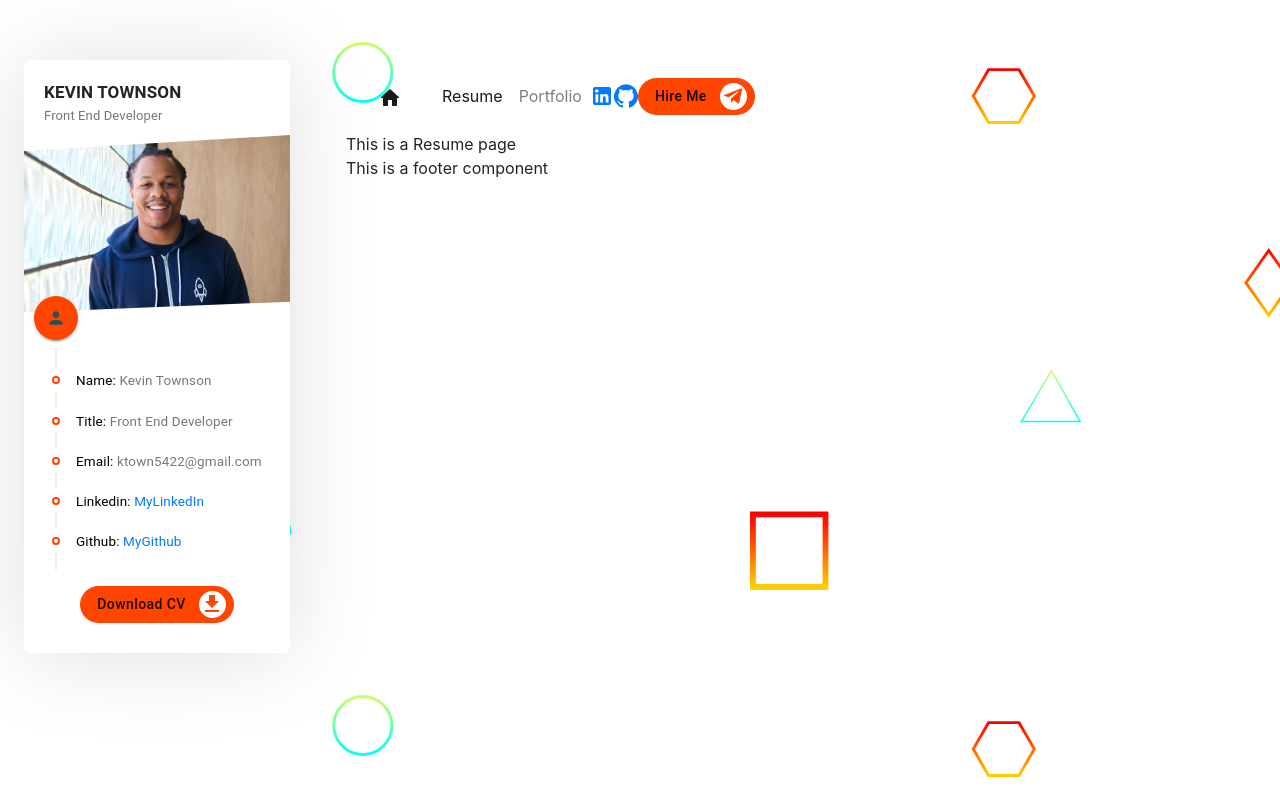
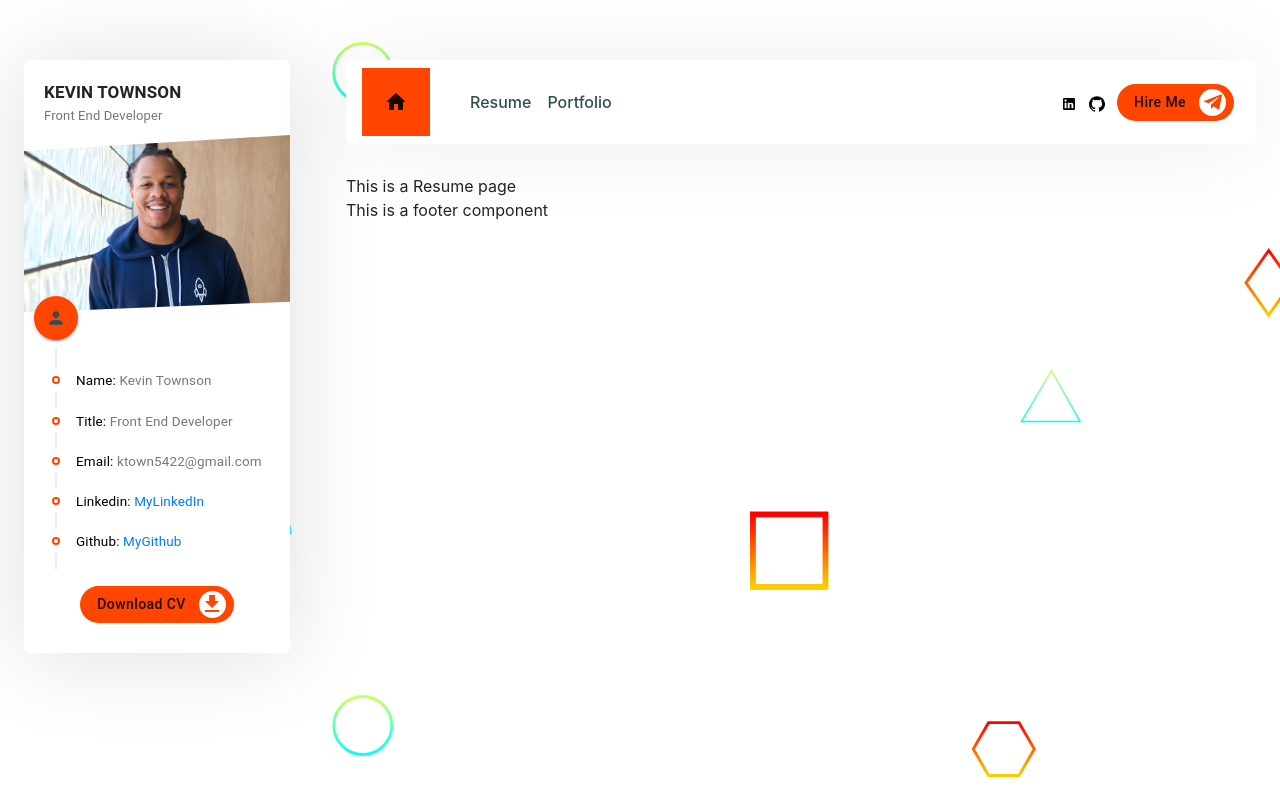
Before and after one commit to ktown5422/reactjs-portfolio, a React (Create React App) app: page / in a window 1280 px wide. Built offline with nearby package versions, Linux system fonts and the light colour scheme.

Commit message:
update styles to header and add routes links and icons to header component

```diff
--- /dev/null
+++ b/src/components/Header/Header.css
@@ -0,0 +1,42 @@
+.header {
+    margin-bottom: 30px !important;
+    background-color: white !important;
+    padding: 0 22px 0 0 !important;
+    border-radius: 6px !important;
+    box-shadow: 0px 2px 92px 0px rgba(0, 0, 0, 0.07) !important;
+}
+.header .header_link {
+    font-weight: 500;
+    color: darkslategray !important;
+}
+.header .header_link:hover {
+    color: var(--main-color) !important;
+}
+.header .header_link_active {
+    font-weight: 500;
+    color: var(--main-color) !important;
+}
+.header .header_home {
+    background-color: var(--main-color);
+    padding: 22px !important;
+    display: flex;
+    justify-content: center;
+    align-items: center;
+    border-top-left-radius: inherit;
+    border-bottom-left-radius: inherit;
+}
+
+.header_left {
+    margin-right: auto;
+}
+
+.header .header_right {
+    display: flex !important;
+    align-items: center !important;
+}
+
+.header .header_right > a > .MuiSvgIcon-root {
+    font-size: 16px !important;
+    margin-right: 12px;
+    color: black;
+}
--- a/src/components/Header/Header.js
+++ b/src/components/Header/Header.js
@@ -12,6 +12,7 @@
 import { HomeRounded, Telegram } from "@material-ui/icons";
 import resumeData from "../../utils/resumeData";
 import CustomButton from "../Button/Button";
+import './Header.css';
 
 const Header = (props) => {
     const pathName = props?.location?.pathName;
@@ -27,12 +28,13 @@
         <Navbar.Toggle />
 
         <Navbar.Collapse>
-            <Nav>
+            <Nav className="header_left">
             {/* Resume Link */}
                 <Nav.Link
                     as={NavLink}
                     to="/"
-                className={pathName == "/" ? "header_link_active" : "header_link"}>
+                    className={
+                        pathName === "/" ? "header_link_active" : "header_link"}>
                     Resume
                 </Nav.Link>
 
@@ -40,7 +42,8 @@
                 <Nav.Link
                     as={NavLink}
                     to="/portfolio"
-                className={pathName == "/portfolio" ? "header_link_active" : "header_link"}>
+                    className={
+                        pathName ===  "/portfolio" ? "header_link_active" : "header_link"}>
                     Portfolio
                 </Nav.Link>
             </Nav>
@@ -58,4 +61,4 @@
   );
 };
 
-export default Header;
+export default withRouter(Header);
```
Lines whose indentation alone changed are shown as unchanged.
